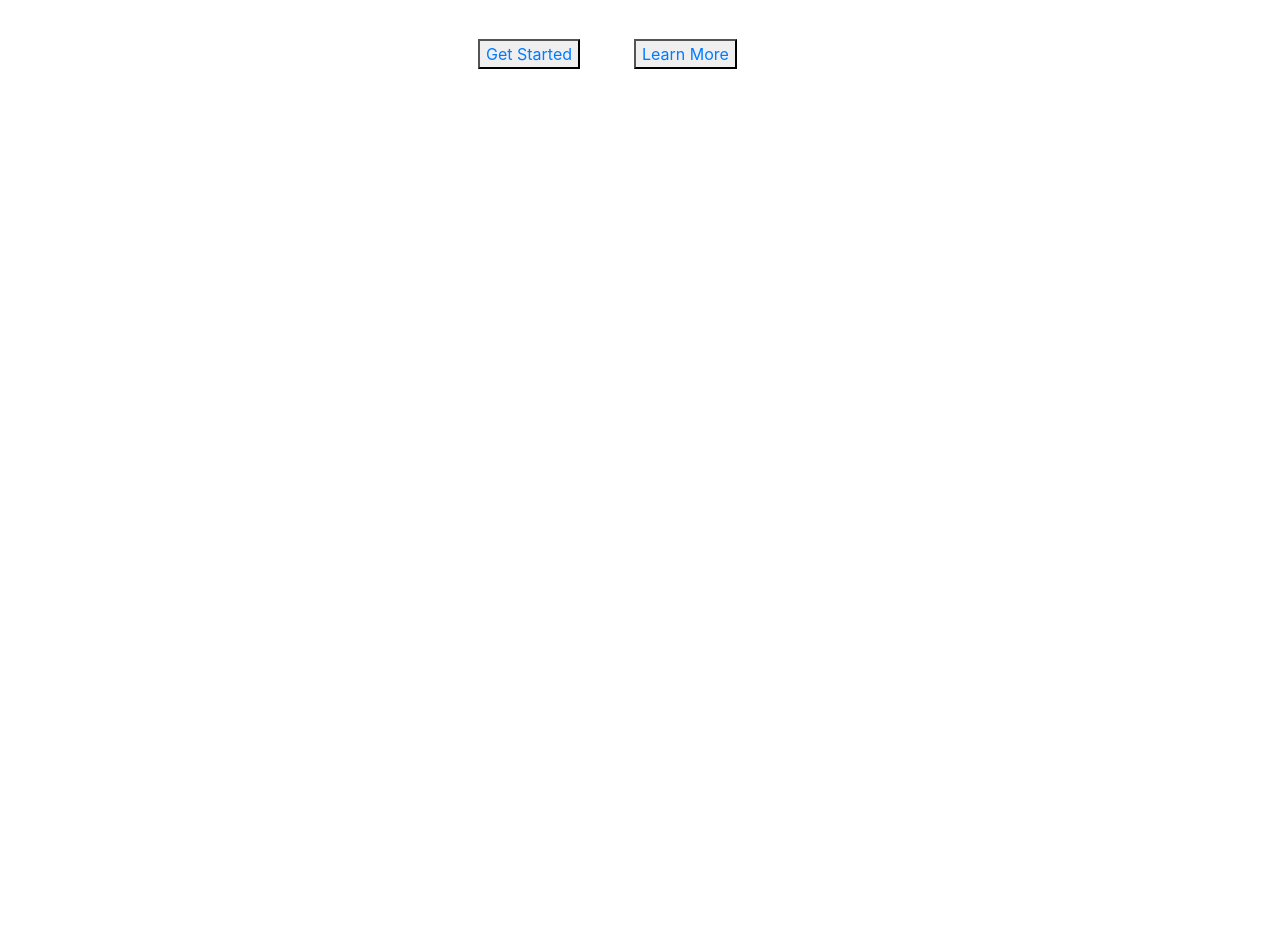
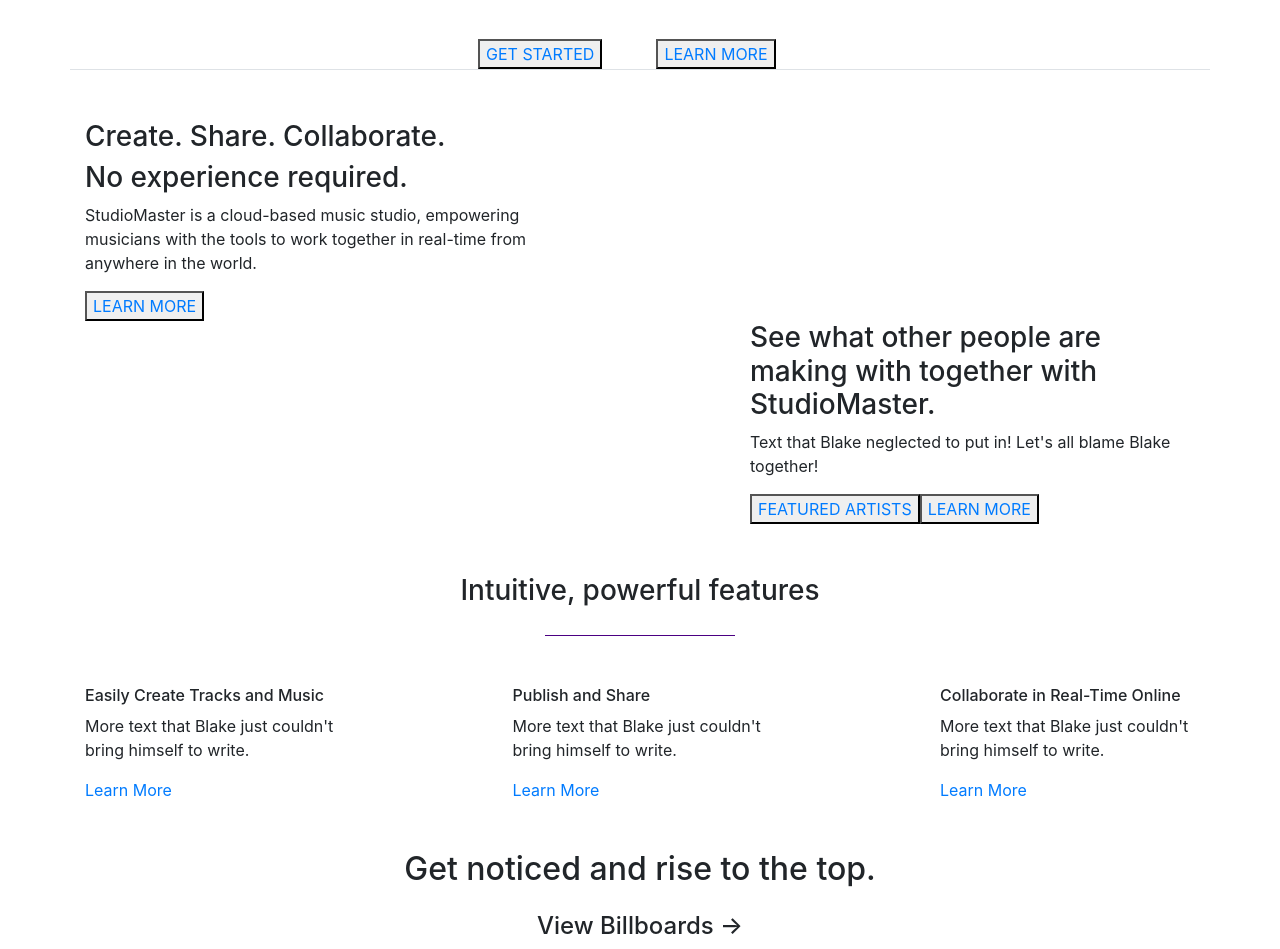
Before and after one commit to SethDonohue/StudioMaster, a React (Create React App) app: page / in a window 1280 px wide. Shown: the part 320-1269 px from the top of the page. Before the commit the page ends 800 px from the top, so only its background shows below. Built offline with nearby package versions, Linux system fonts and the light colour scheme.

Commit message:
Home page scaffold almost finished
working on universal footer

```diff
--- a/src/components/App.js
+++ b/src/components/App.js
@@ -1,7 +1,8 @@
 import React, { Component } from 'react';
 
 import NavBar from './home/nav_bar';
-import HomeDescription from './home/home_description'
+import HomeDescription from './home/home_description';
+import BottomDescription from './home/bottom_description';
 
 
 class App extends Component { // Home Page Component! Edit Me!
@@ -10,6 +11,7 @@
       <div>
           <NavBar />
           <HomeDescription />
+          <BottomDescription />
       </div>
     );
   }
--- a/src/components/home/bottom_description.js
+++ b/src/components/home/bottom_description.js
@@ -1,2 +1,96 @@
 import React, { Component } from 'react';
 import { Link } from 'react-router-dom';
+
+import '../../styles/bottom_desc.css'
+
+// This component will be broken up into smaller components later
+
+class BottomDescription extends Component{
+    render(){
+        return(
+            <div className='container'>
+                <div className='row'>
+                    <div className='col-5 midpage_desc'>
+                        <h3>
+                            Create. Share. Collaborate.
+                        </h3>
+                        <h3>
+                            No experience required.
+                        </h3>
+                        <p>
+                            StudioMaster is a cloud-based music studio, empowering musicians with the tools to work together in real-time from anywhere in the world.
+                        </p>
+                        <button><Link to='/'>LEARN MORE</Link></button>
+                    </div>
+                </div>
+                <div className='row'>
+                    <div className='col-7'></div>
+                    <div className='col-5'>
+
+                        <h3>
+                            See what other people are making with together with StudioMaster.
+                        </h3>
+
+                        <p>
+                            Text that Blake neglected to put in! Let's all blame Blake together!
+                        </p>
+
+                        <button><Link to='/'>FEATURED ARTISTS</Link></button>
+                        <button><Link to='/'>LEARN MORE</Link></button>
+
+                    </div>
+                </div>
+                <div className='row'>
+                    <div className='col-12 text-center card_row'>
+                        <h3>Intuitive, powerful features</h3>
+                    </div>
+                </div>
+                <div className='row'>
+                    <div className='col-5'></div>
+                    <div className='col-2 purple_spacer'></div>
+                    <div className='col-5'></div>
+                </div>
+                <div className='row card_row'>
+                    <div className='col-3'>
+                        <h6>
+                            Easily Create Tracks and Music
+                        </h6>
+                        <p>
+                            More text that Blake just couldn't bring himself to write.
+                        </p>
+                        <Link to='/'>Learn More</Link>
+                    </div>
+                    <div className='col-3 mx-auto'>
+                        <h6>
+                            Publish and Share
+                        </h6>
+                        <p>
+                            More text that Blake just couldn't bring himself to write.
+                        </p>
+                        <Link to='/'>Learn More</Link>
+                    </div>
+                    <div className='col-3'>
+                        <h6>
+                            Collaborate in Real-Time Online
+                        </h6>
+                        <p>
+                            More text that Blake just couldn't bring himself to write.
+                        </p>
+                        <Link to='/'>Learn More</Link>
+                    </div>
+                </div>
+                <div className='text-center'>
+                    <h2 className='mt-5'>
+                        Get noticed and rise to the top.
+                    </h2>
+
+                    <h4 className='mt-4'>
+                        View Billboards ->
+                    </h4>
+                </div>
+            </div>
+        );
+    }
+}
+
+export default BottomDescription;
--- a/src/components/home/home_description.js
+++ b/src/components/home/home_description.js
@@ -1,25 +1,29 @@
 import React, { Component } from 'react';
+import { Link } from 'react-router-dom'
+
 import '../../styles/home_desc.css'
-import { Link } from 'react-router-dom'
 
 class HomeDescription extends Component{
     render(){
         return(
-            <div className='container'>
+            <div className='container border-bottom'>
                 <div className='row'>
                     <div className='col-12'>
+
                         <h2 className='text-center top_header'>
                             Make amazing music together.
                         </h2>
+
                         <h2 className='text-center'>
                             Anytime. Anywhere.
                         </h2>
-                    </div>
-                    <div className='col-6 mx-auto'>
-                        <button className='get_started'><Link to='/'>Get Started</Link></button>
-                        <button ><Link to='/'>Learn More</Link></button>
+
                     </div>
 
+                    <div className='col-6 mx-auto'>
+                        <button className='get_started top_buttons'><Link to='/'>GET STARTED</Link></button>
+                        <button className='top_buttons'><Link to='/'>LEARN MORE</Link></button>
+                    </div>
 
                 </div>
             </div>
--- /dev/null
+++ b/src/styles/bottom_desc.css
@@ -0,0 +1,10 @@
+.midpage_desc, .card_row {
+    margin-top: 50px;
+}
+
+
+.purple_spacer{
+    margin-top: 20px;
+    background-color: indigo;
+    height: 1px;
+}
--- a/src/styles/home_desc.css
+++ b/src/styles/home_desc.css
@@ -2,7 +2,7 @@
     margin-top: 5em;
 }
 
-button {
+.top_buttons {
     margin-top: 2em;
     margin-left: 10%;
 }
```
Also changed, not shown: src/components/footer/footer_main.js (added, +11 -0 lines).
